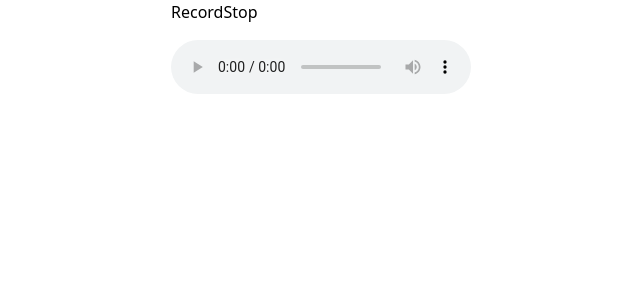
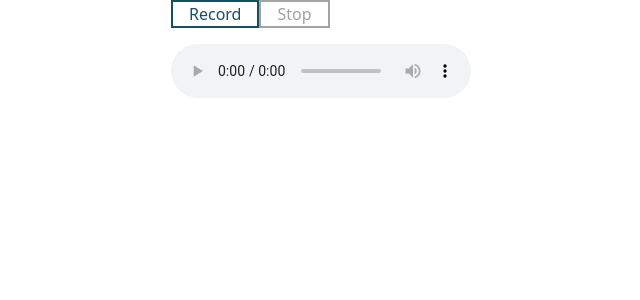
Before and after one commit to ginpei/recorder, a React (Vite) app: page / in a window 1280 px wide. Shown: the top 300 px of the page, without its empty margins (85-725 px from the left). Built offline with nearby package versions, Linux system fonts and the light colour scheme.

Commit message:
feat: 🎸 button

```diff
--- /dev/null
+++ b/src/ui/simples/NiceButton.tsx
@@ -0,0 +1,16 @@
+export interface NiceButtonProps extends React.ComponentPropsWithRef<"button"> {
+  children: React.ReactNode;
+}
+
+export function NiceButton({ children, ...buttonProps }: NiceButtonProps): JSX.Element {
+  return (
+    <button {...buttonProps} className="
+      NiceButton
+      border-2 border-current
+      text-cyan-900 disabled:text-neutral-400
+      px-4
+    ">
+      {children}
+    </button>
+  );
+}
--- a/src/ui/simples/Recorder.tsx
+++ b/src/ui/simples/Recorder.tsx
@@ -1,6 +1,7 @@
 import { useState } from "react";
 import { toError } from "../../misc/error";
 import { SetError } from "../../misc/errorHooks";
+import { NiceButton } from "./NiceButton";
 import { VStack } from "./VStack";
 
 export interface RecorderProps {
@@ -61,10 +62,12 @@ export function Recorder({
     <div className="Recorder">
       <VStack>
         <div>
-          <button disabled={recording} onClick={onRecordClick}>Record</button>
-          <button disabled={!mediaRecorder || !recording} onClick={onStopClick}>
+          <NiceButton disabled={recording} onClick={onRecordClick}>
+            Record
+          </NiceButton>
+          <NiceButton disabled={!mediaRecorder || !recording} onClick={onStopClick}>
             Stop
-          </button>
+          </NiceButton>
         </div>
         <div>
           <audio controls src={audioSrc}></audio>
```
